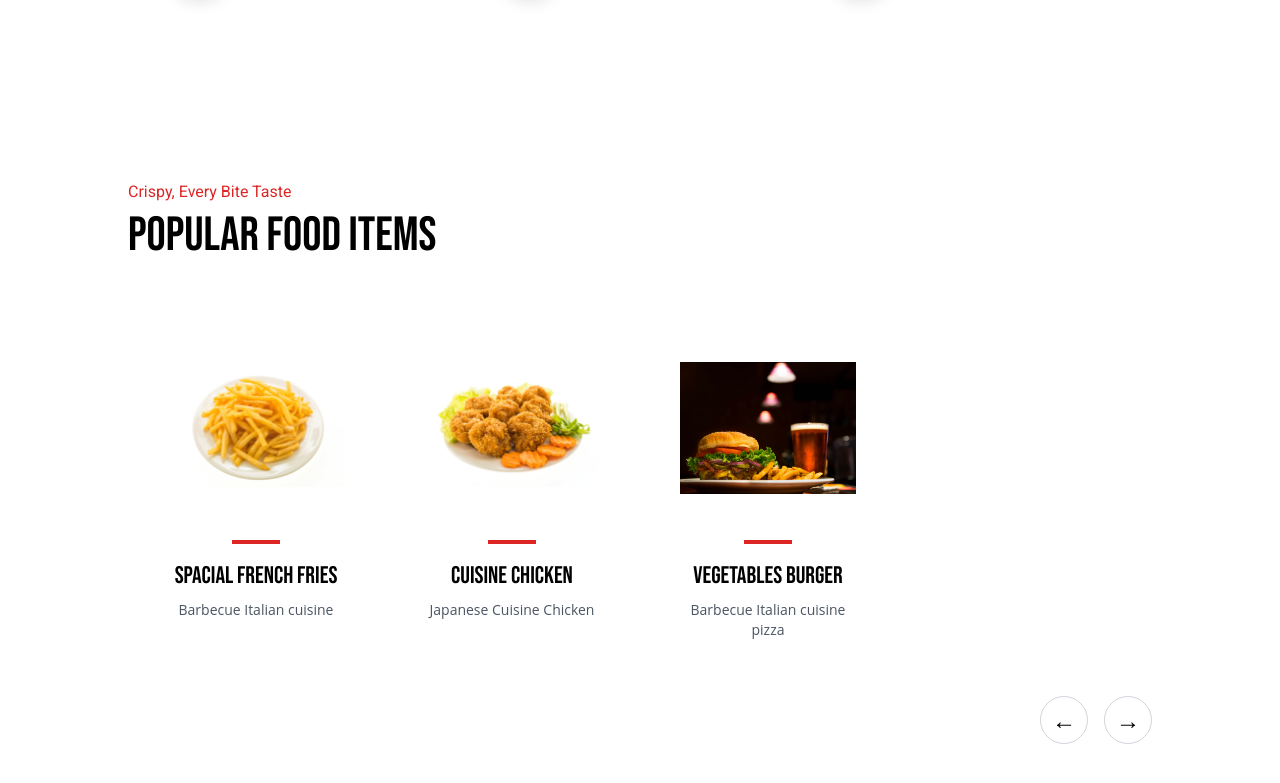
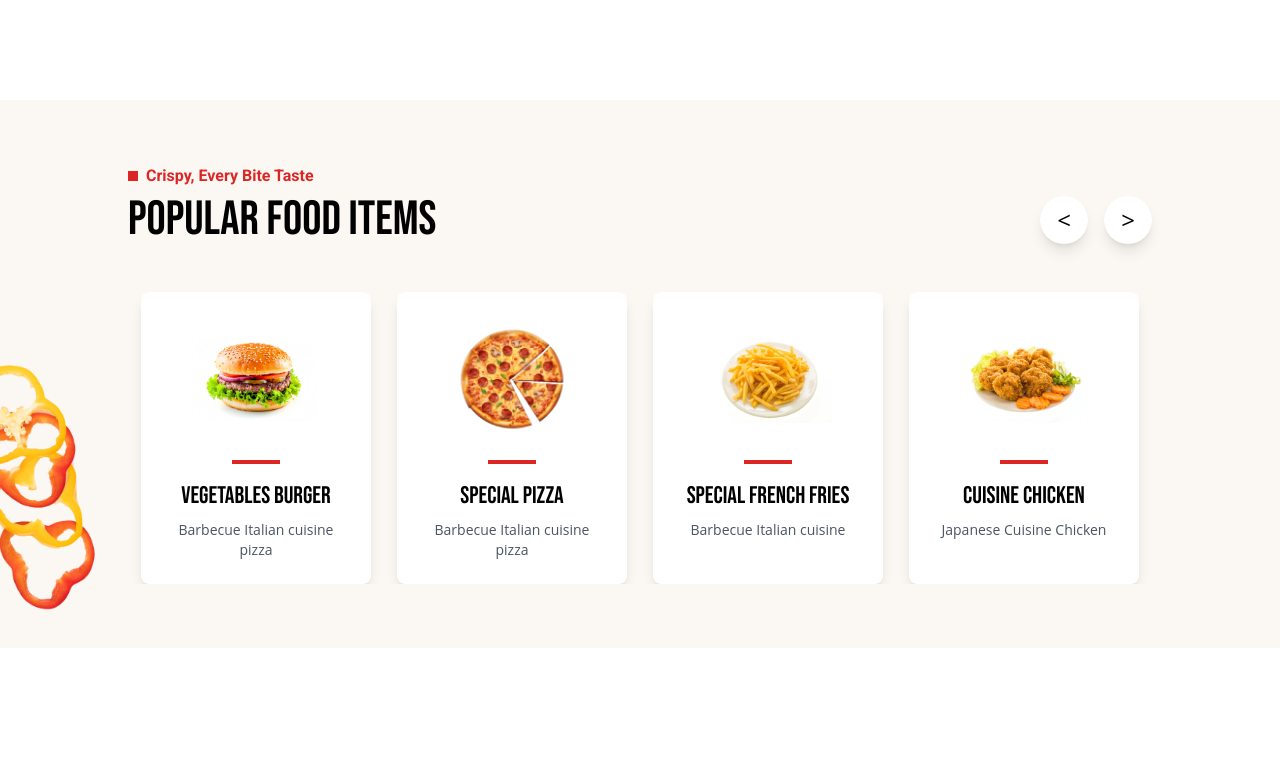
Before and after one commit to nerdigenius/interview_sample, a React (Vite) app: page / in a window 1280 px wide. Shown: the part 1437-2220 px from the top of the page. After the commit the page ends 2085 px from the top, so only its background shows below. Built offline with nearby package versions, Linux system fonts and the light colour scheme.

Commit message:
caraousal completed

```diff
--- a/src/components/AboutSection.tsx
+++ b/src/components/AboutSection.tsx
@@ -68,7 +68,7 @@ const AboutSection = () => {
         <img src={top_bowl} alt="" className="h-72" />
       </div>
 
-      <div className="flex flex-col lg:flex-row p-4">
+      <div className="flex flex-col lg:flex-row p-4 xs:p-2">
         {/* Image and Badge */}
         <div className=" w-full justify-items-center lg:w-1/2 p-2">
           <div className="relative w-fit h-fit">
--- a/src/components/PopularItems.tsx
+++ b/src/components/PopularItems.tsx
@@ -1,81 +1,129 @@
 import { useState, useEffect } from 'react';
-import burger from '../assets/burger.png';
+import burger2 from '../assets/burger2.png';
 import pizza from '../assets/pizza.png';
 import fries from '../assets/fries.png';
 import chicken from '../assets/chicken.png';
+import bell_pepper from '../assets/bell-pepper.png'
+
+type Item = {
+  image: string;
+  title: string;
+  description: string;
+};
 
 const PopularItems = () => {
-  const items = [
-    {
-      image: burger,
-      title: "VEGETABLES BURGER",
-      description: "Barbecue Italian cuisine pizza"
-    },
-    {
-      image: pizza,
-      title: "SPACIAL PIZZA",
-      description: "Barbecue Italian cuisine pizza"
-    },
-    {
-      image: fries,
-      title: "SPACIAL FRENCH FRIES",
-      description: "Barbecue Italian cuisine"
-    },
-    {
-      image: chicken,
-      title: "CUISINE CHICKEN",
-      description: "Japanese Cuisine Chicken"
-    }
+  const items: Item[] = [
+    { image: burger2, title: "VEGETABLES BURGER", description: "Barbecue Italian cuisine pizza" },
+    { image: pizza, title: "SPECIAL PIZZA", description: "Barbecue Italian cuisine pizza" },
+    { image: fries, title: "SPECIAL FRENCH FRIES", description: "Barbecue Italian cuisine" },
+    { image: chicken, title: "CUISINE CHICKEN", description: "Japanese Cuisine Chicken" },
   ];
 
-  const [currentIndex, setCurrentIndex] = useState(0);
-  const itemsToShow = 4;
+  const [currentIndex, setCurrentIndex] = useState<number>(0);
+  const [displayItems, setDisplayItems] = useState<Item[]>([]);
+  const [direction, setDirection] = useState<String>("animate-slideOut");
+  const [itemsToShow, setItemsToShow] = useState<number>(4);
+  const totalItems = items.length;
 
-  const nextSlide = () => {
-    setCurrentIndex((prevIndex) => (prevIndex + 1) % items.length);
+  // Initialize display items when component mounts
+  useEffect(() => {
+    if (displayItems.length === 0) {
+      // Set initial display items
+      setDisplayItems([items[0], items[1], items[2], items[3]]);
+    }
+    //const interval = setInterval(goToNext, 3000);
+    //return () => clearInterval(interval);
+  }, [displayItems]);
+
+  // Update itemsToShow based on screen width
+  useEffect(() => {
+    const updateItemsToShow = () => {
+      setItemsToShow(window.innerWidth < 1024 ? 1 : 4); // Adjust 1024px as per `lg` breakpoint
+    };
+
+    updateItemsToShow(); // Initialize on mount
+    window.addEventListener('resize', updateItemsToShow); // Listen for resize
+
+    return () => window.removeEventListener('resize', updateItemsToShow); // Cleanup
+  }, []);
+
+  // Update display items when the carousel moves
+  const updateDisplayItems = (currentItems: Item[]) => {
+    setDisplayItems(currentItems);
   };
 
-  const prevSlide = () => {
-    setCurrentIndex((prevIndex) => (prevIndex - 1 + items.length) % items.length);
+  const goToNext = () => {
+    setCurrentIndex((prevIndex) => {
+      const newIndex = (prevIndex + 1) % totalItems;
+      const currentItems = [...displayItems.slice(1), items[prevIndex]]; // Take the next item
+      setDirection("animate-slideIn")
+      updateDisplayItems(currentItems);
+      return newIndex;
+    });
   };
 
-  // Auto-play functionality
-  useEffect(() => {
-    const interval = setInterval(nextSlide, 3000); // Change slide every 3 seconds
-    return () => clearInterval(interval);
-  }, []);
+  const goToPrevious = () => {
+    setCurrentIndex((prevIndex) => {
+      const newIndex = (prevIndex - 1 + totalItems) % totalItems;
+      console.log("before: ", displayItems);
 
-  // Create a circular array for infinite loop
-  const getVisibleItems = () => {
-    const visibleItems = [];
-    for (let i = 0; i < itemsToShow; i++) {
-      const index = (currentIndex + i) % items.length;
-      visibleItems.push(items[index]);
-    }
-    return visibleItems;
+      const updatedItems = [...displayItems];
+      updatedItems.pop();
+
+      console.log("after: ", updatedItems);
+
+      const currentItems = [items[newIndex], ...updatedItems]; // Prepend the previous item
+      console.log(currentItems);
+      setDirection("animate-slideOut")
+
+      updateDisplayItems(currentItems); // Update state with the new items
+      return newIndex;
+    });
   };
 
   return (
-    <section className="py-16 px-[10%]">
+    <section className="py-16 px-[10%] bg-[#FBF7F2] relative">
+      <div className="hidden lg:block absolute z-10 left-0 bottom-5">
+        <img src={bell_pepper} alt="" className="h-72" />
+      </div>
       {/* Header */}
-      <div className="mb-12">
-        <p className="text-red-600 font-roboto mb-2">Crispy, Every Bite Taste</p>
-        <h2 className="text-5xl font-bebas-neue">POPULAR FOOD ITEMS</h2>
+      <div className="mb-12 flex w-full justify-between">
+        <div>
+          <p className="text-red-600 font-roboto font-bold mb-2 flex items-center"><div className='h-[10px] w-[10px] bg-red-600 mr-2'/> Crispy, Every Bite Taste</p>
+          <h2 className="text-5xl font-bebas-neue">POPULAR FOOD ITEMS</h2>
+        </div>
+
+        <div>
+          {/* Navigation Arrows */}
+          <div className="flex justify-end mt-8 gap-4">
+            <button
+              onClick={goToPrevious}
+              className="w-12 h-12 rounded-full flex items-center justify-center hover:text-red-700 bg-white shadow-lg"
+            >
+              <span className="text-2xl">&lt;</span>
+            </button>
+            <button
+              onClick={goToNext}
+              className="w-12 h-12 rounded-full flex items-center justify-center hover:text-red-700 bg-white shadow-lg"
+            >
+              <span className="text-2xl">&gt;</span>
+            </button>
+          </div>
+        </div>
       </div>
 
       {/* Items Carousel */}
       <div className="relative overflow-hidden">
         <div
-          className="flex transition-transform duration-500 ease-in-out"
-          style={{ transform: `translateX(-${currentIndex * (100 / itemsToShow)}%)` }}
+          className="flex transition-transform duration-500 ease-in-out "
+          style={{
+            width: `${totalItems * 100 / itemsToShow}%`, // Adjust width for items
+          }}
         >
-          {getVisibleItems().map((item, index) => (
-            <div
-              key={index}
-              className="flex-none w-full md:w-1/2 lg:w-1/4 px-4"
-            >
-              <div className="flex flex-col items-center text-center p-6 bg-white rounded-lg">
-                <img src={item.image} alt={item.title} className="w-48 h-48 object-contain mb-4" />
+          {displayItems.map((item, index) => (
+            <div key={Math.random()} style={{ width: `${100 / itemsToShow}%` }} className='flex justify-center'>
+              <div className={`flex flex-col items-center text-center p-6 bg-white rounded-lg shadow-lg ${direction} w-[90%] h-full`}>
+                <img src={item.image} alt={item.title} className="w-32 h-32 object-contain mb-4" />
                 <div className="w-12 h-1 bg-red-600 mb-4"></div>
                 <h3 className="font-bebas-neue text-2xl mb-2">{item.title}</h3>
                 <p className="text-gray-600 text-sm">{item.description}</p>
@@ -85,21 +133,7 @@ const PopularItems = () => {
         </div>
       </div>
 
-      {/* Navigation Arrows */}
-      <div className="flex justify-end mt-8 gap-4">
-        <button
-          onClick={prevSlide}
-          className="w-12 h-12 rounded-full border border-gray-300 flex items-center justify-center hover:bg-gray-100"
-        >
-          <span className="text-2xl">&larr;</span>
-        </button>
-        <button
-          onClick={nextSlide}
-          className="w-12 h-12 rounded-full border border-gray-300 flex items-center justify-center hover:bg-gray-100"
-        >
-          <span className="text-2xl">&rarr;</span>
-        </button>
-      </div>
+
     </section>
   );
 };
--- a/tailwind.config.js
+++ b/tailwind.config.js
@@ -6,6 +6,20 @@ module.exports = {
   ],
   theme: {
     extend: {
+      animation: {
+        slideIn: 'slideIn 0.5s ease-in-out',
+        slideOut: 'slideOut 0.5s ease-in-out',
+      },
+      keyframes: {
+        slideIn: {
+          '0%': { transform: 'translateX(100%)' },
+          '100%': { transform: 'translateX(0)' },
+        },
+        slideOut: {
+          '0%': { transform: 'translateX(-100%)' },
+          '100%': { transform: 'translateX(0)' },
+        }
+      },
       fontFamily: {
         'poppins': ['Poppins', 'sans-serif'],
         'raleway': ['Raleway', 'sans-serif'],
@@ -14,6 +28,10 @@ module.exports = {
         'sans': ['Open Sans', 'sans-serif'],
         'inter': ['Inter', 'sans-serif'],
       },
+      screens: {
+        'xs': '370px', // Example of a smaller breakpoint
+      },
+
     },
   },
   plugins: [],
```
Also changed, not shown: src/assets/bell-pepper.png (added).
